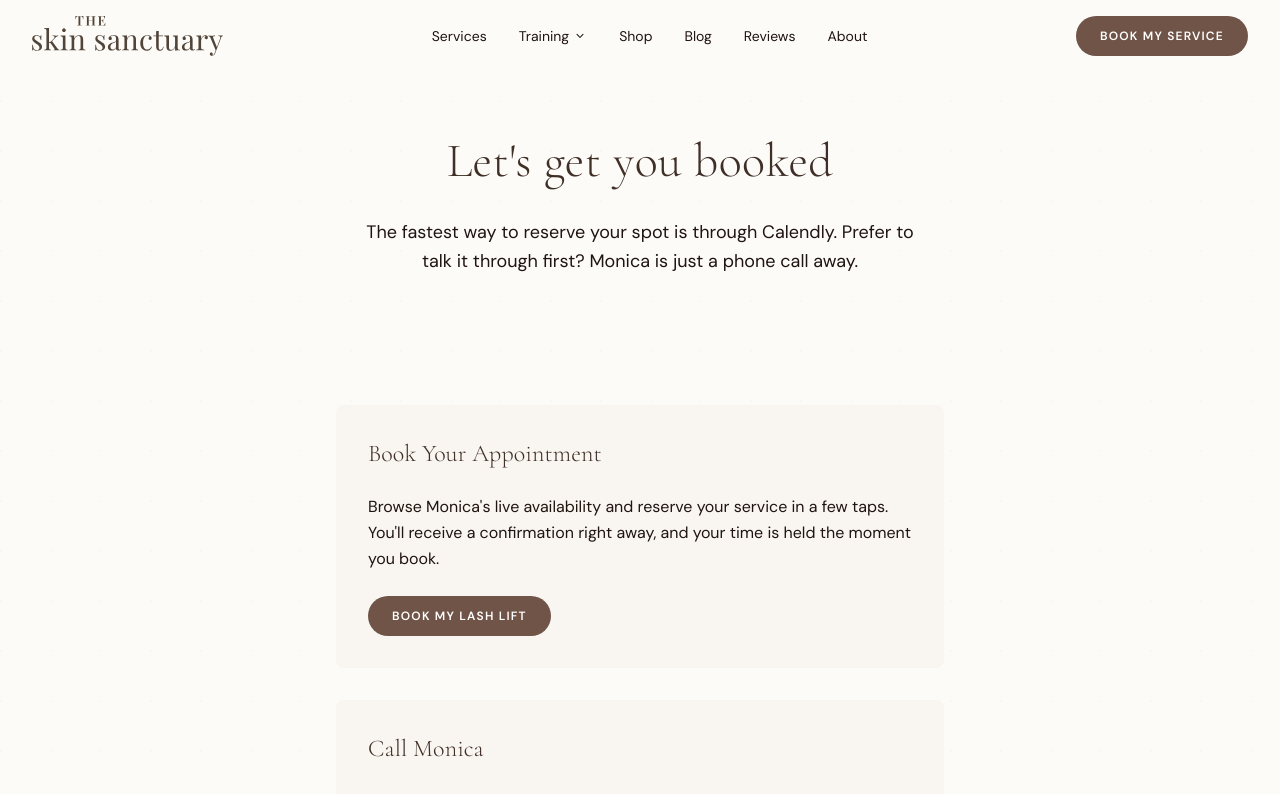
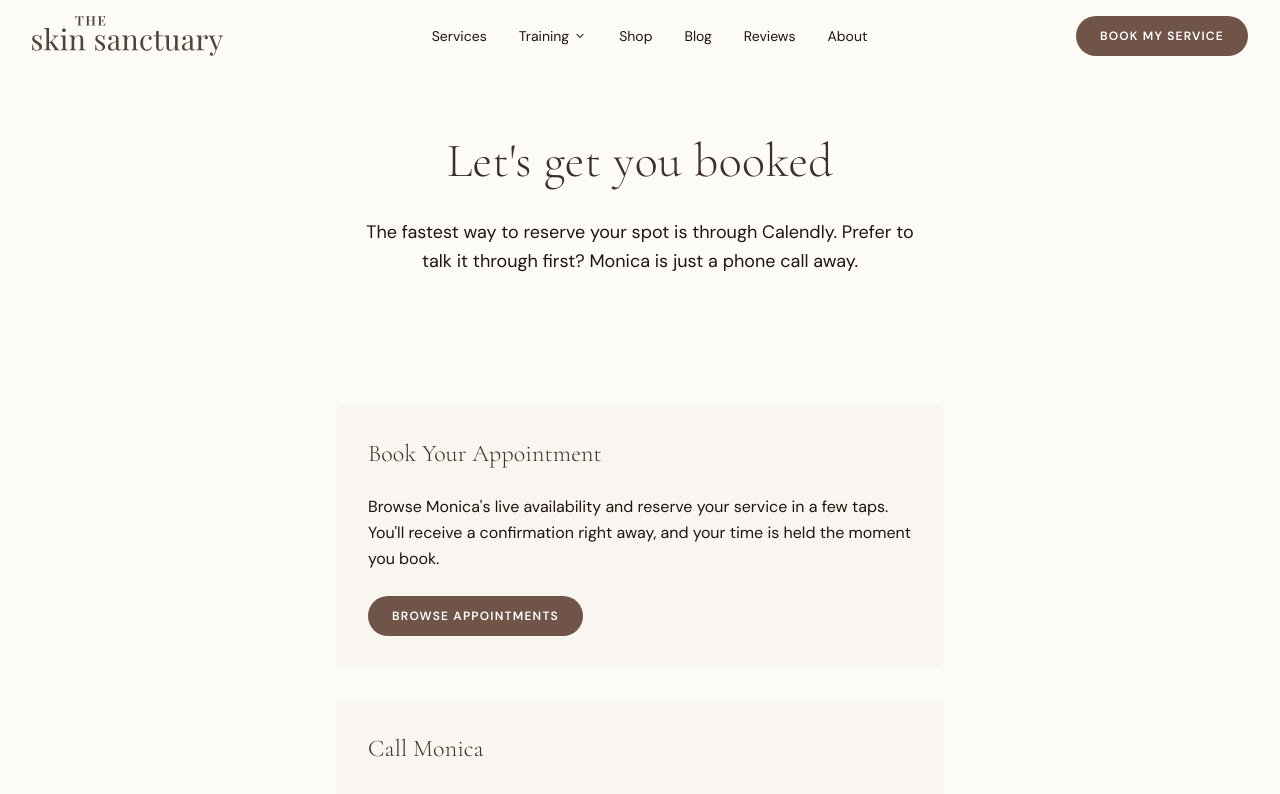
Before and after one commit to aethereology/theskinsanctuary, a Next.js app: page /contact in a window 1280 px wide. Shown: the top 794 px of the page. Built offline with nearby package versions, Linux system fonts and the light colour scheme.

Commit message:
Keep generic appointment buttons on Calendly menu

```diff
--- a/app/contact/page.tsx
+++ b/app/contact/page.tsx
@@ -27,7 +27,7 @@ export default function ContactPage() {
             <p className="text-espresso mb-6">
               Browse Monica's live availability and reserve your service in a few taps. You'll receive a confirmation right away, and your time is held the moment you book.
             </p>
-            <BookingButton trackingId="contact_book" />
+            <BookingButton label="browse appointments" href={site.booking.url} trackingId="contact_book" />
           </div>
 
           <div className="bg-surface rounded-lg p-8 mb-8">
```
